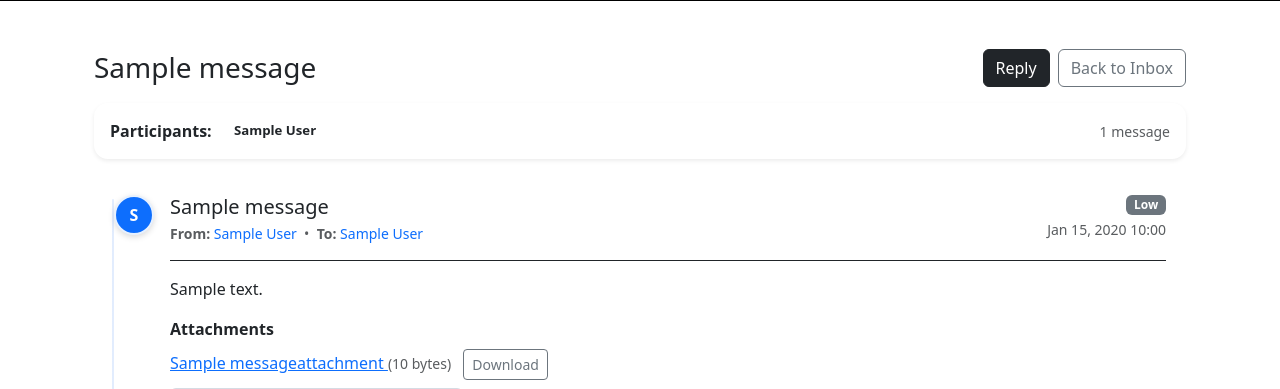
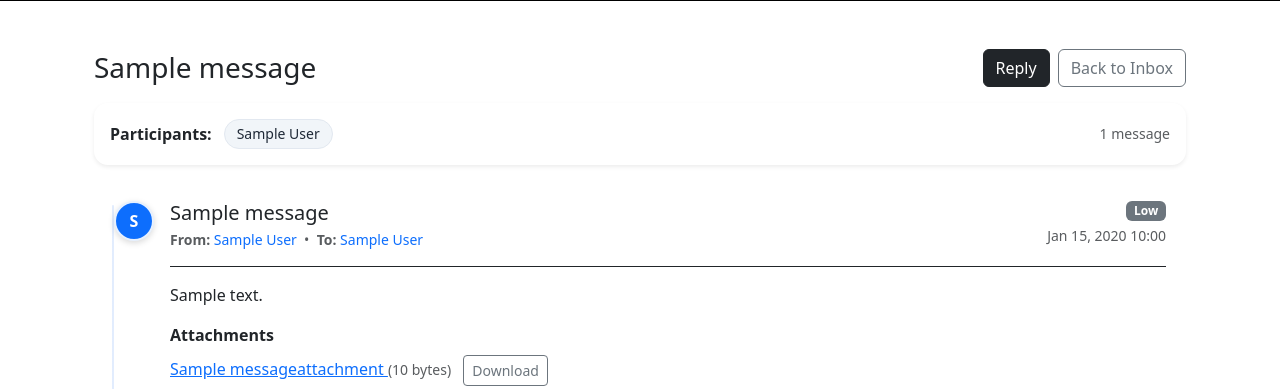
Before and after one commit to KeeLouise/skillstack, a Django app: page /messaging/1/ in a window 1280 px wide. Shown: the part 275-664 px from the top of the page. Run offline with Django 5.2, Linux system fonts and the light colour scheme; a user stored in the database is signed in; tables that the repository leaves empty hold one stand-in row (values such as "Sample post"); grey boxes marked "Sample" are stand-in pictures; parts of the project's set-up code (start-up, migrations or seed data) failed here and were passed over; some web fonts are replaced.

Commit message:
Updated CSS for pill style. KR 14/08/2025

```diff
--- a/skillstack/static/css/messages.css
+++ b/skillstack/static/css/messages.css
@@ -277,24 +277,39 @@ form[method="get"] .form-control:focus {
 }
 
 
+/* Participant pill */
 .list-chip {
-  display: inline-flex;
-  align-items: center;
-  gap: .45rem;
-  padding: .28rem .65rem;
-  border-radius: 999px;
-  background: var(--msg-accent-weak);
-  color: var(--msg-text);
-  border: 1px solid var(--msg-border);
-  font-weight: 600;
-  font-size: .825rem;
-  line-height: 1;
+  display: inline-block;
+  background-color: #f1f5f9;
+  color: #1f2937;
+  padding: 0.35rem 0.75rem;
+  font-size: 0.875rem;
+  border-radius: 9999px;
+  font-weight: 500;
+  line-height: 1.2;
+  border: 1px solid #e2e8f0;
+  transition: background-color 0.15s ease, color 0.15s ease, box-shadow 0.15s ease;
+}
+
+.list-chip:hover {
+  background-color: #e2e8f0;
+  color: #0d6efd;
   text-decoration: none;
-  transition: background-color .15s ease, border-color .15s ease, transform .05s ease;
+  box-shadow: 0 2px 4px rgba(0,0,0,0.05);
 }
-.list-chip:hover {
-  background: #eef5ff;
-  border-color: #cfe0ff;
+
+.list-chip:active {
+  background-color: #cbd5e1;
+  color: #0a58ca;
+  box-shadow: inset 0 1px 3px rgba(0,0,0,0.1);
+}
+
+
+a.list-chip {
+  text-decoration: none;
+}
+
+a.list-chip:hover {
   text-decoration: none;
 }
 
```
